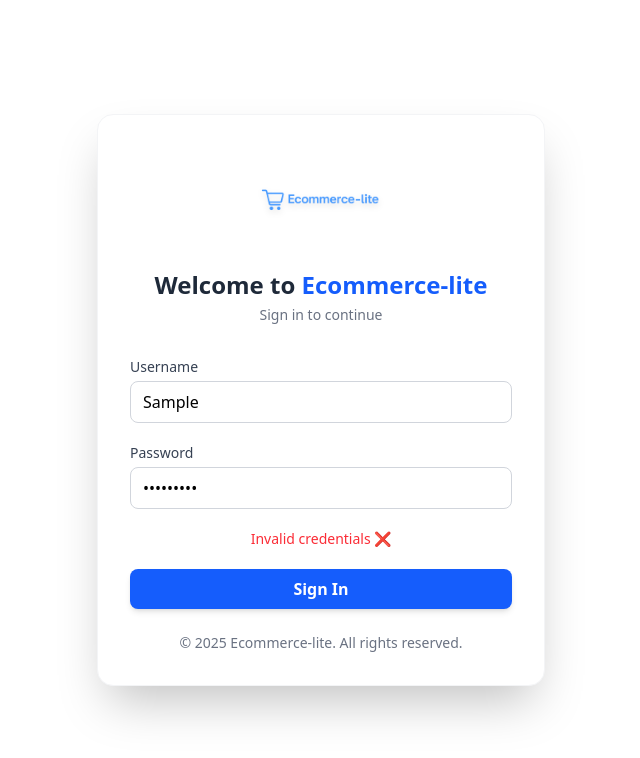
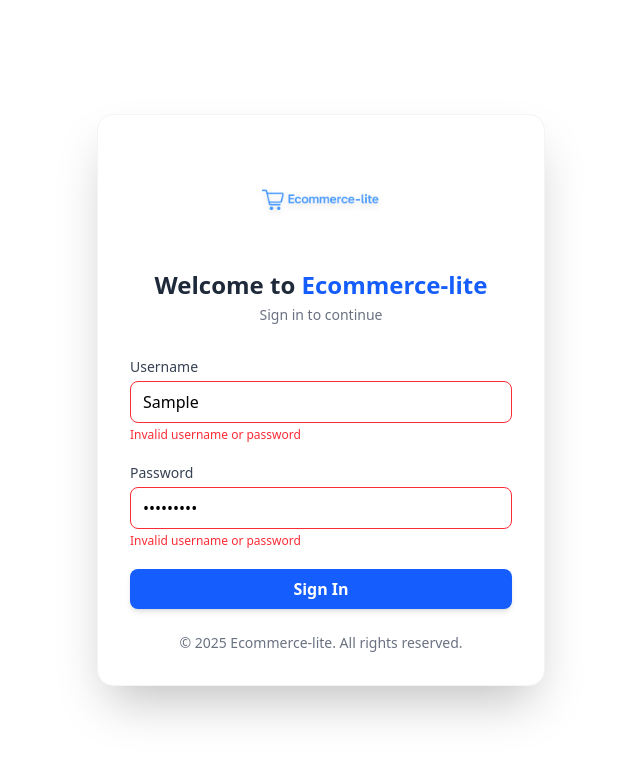
Before and after one commit to alvarojunior22/ecommerce-lite, a Next.js app: page / in a window 1280 px wide. Both pictures are taken after typing "Sample", "Sample123" into the empty fields and a click on the button "Sign In". Shown: the top 758 px of the page, without its empty margins (319-959 px from the left). Built offline with nearby package versions, Linux system fonts and the light colour scheme; no server answers.

Commit message:
new change in inputs

```diff
--- a/app/login/page.tsx
+++ b/app/login/page.tsx
@@ -9,23 +9,33 @@ import Image from 'next/image'
 export default function LoginPage() {
   const [username, setUsername] = useState('')
   const [password, setPassword] = useState('')
-  const [error, setError] = useState('')
+  const [fieldError, setfiledErrors] = useState<{username?: string, password?: string}>({})
   const router = useRouter()
 
   const handleSubmit = async (e: React.FormEvent<HTMLFormElement>) => {
     e.preventDefault()
-    setError('')
+    setfiledErrors({})
+
+    if(!username|| !password){
+      const error:{username?: string, password?: string} = {}
+      if(!username) error.username = 'Username is required'
+      if (!password) error.username = 'password is required'
+    }
 
     try {
       await axios.post('/api/login', { username, password })
       localStorage.setItem('isLoggedIn', 'true')
       router.push('/products')
     } catch (err) {
-      if (axios.isAxiosError(err)) {
-        if (err.response?.status === 401) setError('Invalid credentials ❌')
-        else setError('Server error ⚠️')
-      } else {
-        setError('Unexpected error')
+      if(axios.isAxiosError(err)){
+        if(err.response?.status === 401 ){
+          setfiledErrors({
+            username: 'Invalid username or password',
+            password: 'Invalid username or password',
+          })
+        }else{
+          setfiledErrors({username: 'Server error'})
+        }
       }
     }
   }
@@ -63,9 +73,16 @@ export default function LoginPage() {
               type="text"
               value={username}
               onChange={(e) => setUsername(e.target.value)}
-              className="w-full border border-gray-300 rounded-lg px-3 py-2 focus:outline-none focus:ring-2 focus:ring-blue-500"
+              className={`w-full border rounded-lg px-3 py-2 focus:outline-none focus:ring-2 ${
+                fieldError.username
+                  ? 'border-red-500 focus:ring-red-400'
+                  : 'border-gray-300 focus:ring-blue-500'
+              }`}
               placeholder="Enter your username"
             />
+            {fieldError.username && (
+              <p className="text-red-500 text-xs mt-1">{fieldError.username}</p>
+            )}
           </div>
 
           <div>
@@ -76,16 +93,17 @@ export default function LoginPage() {
               type="password"
               value={password}
               onChange={(e) => setPassword(e.target.value)}
-              className="w-full border border-gray-300 rounded-lg px-3 py-2 focus:outline-none focus:ring-2 focus:ring-blue-500"
+              className={`w-full border rounded-lg px-3 py-2 focus:outline-none focus:ring-2 ${
+                fieldError.password
+                  ? 'border-red-500 focus:ring-red-400'
+                  : 'border-gray-300 focus:ring-blue-500'
+              }`}
               placeholder="Enter your password"
             />
+            {fieldError.password && (
+              <p className="text-red-500 text-xs mt-1">{fieldError.password}</p>
+            )}
           </div>
-
-          {error && (
-            <p className="text-red-500 text-sm font-medium text-center">
-              {error}
-            </p>
-          )}
 
           <button
             type="submit"
```
Also changed, not shown: 1 other file (tests, documents, lock files or other folders).
